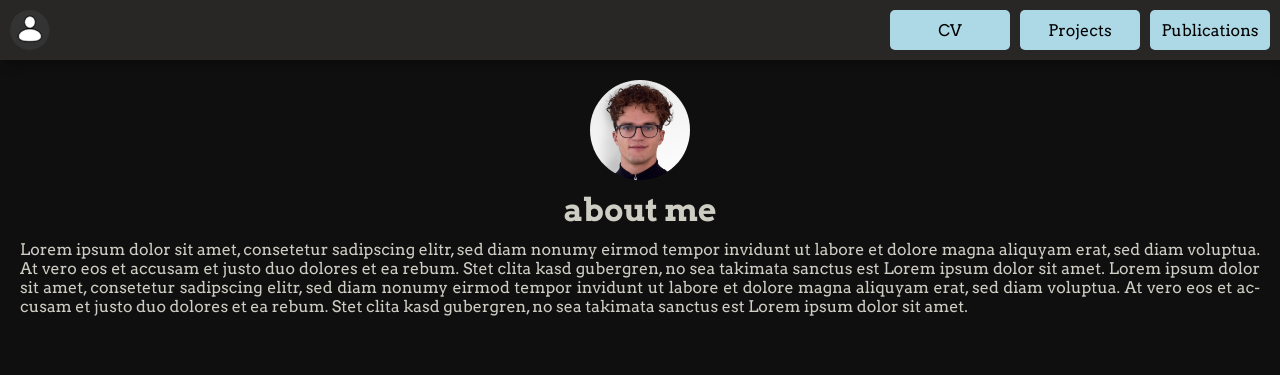
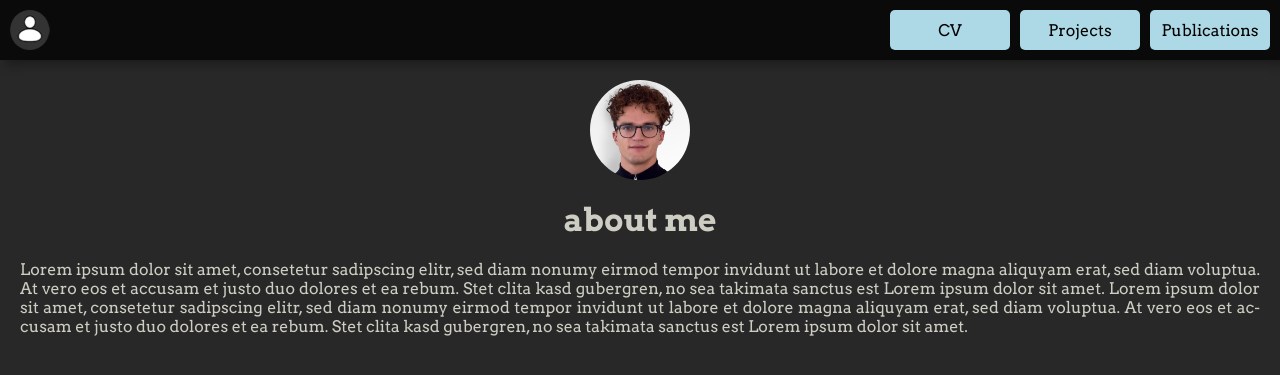
Before and after one commit to eliassteiner1/portfolio, a Jekyll site: the page built from pages/home.html, in a window 1280 px wide. Shown: the top 375 px of the page. Built offline with Jekyll 4.4.1, drawn with Linux system fonts in a browser that asks for light colours.

Commit message:
more functionality, basic card layout for projects, reworked navbar

```diff
--- a/_includes/nav.html
+++ b/_includes/nav.html
@@ -13,11 +13,11 @@
 
     <!-- populates nav bar with all info found at the beginning -->
     {% for p in nav_pages %}
-        <a href="{{ p.url | relative_url }}" class="nav-button hideOnMobile">{{ p.title }}</a>
+        <a href="{{ p.url | relative_url }}" class="nav-button hideOnMobile {% if p.url == page.url %}active{% endif %}">{{ p.title }}</a>
     {% endfor %}
 
     <!-- menu icon is separate again -->
-    <svg class="menu-button"  onclick=showSidebar() xmlns="http://www.w3.org/2000/svg" width="40" height="40" viewBox="0 0 24 24" fill="none" stroke="currentColor" stroke-width="2" stroke-linecap="round" stroke-linejoin="round" class="lucide lucide-menu preview-icon"><path d="M4 5h16"/><path d="M4 12h16"/><path d="M4 19h16"/></svg>
+    <svg class="menu-button"  onclick=showSidebar() xmlns="http://www.w3.org/2000/svg" width="40" height="40" viewBox="0 0 24 24" fill="none" stroke="white" stroke-width="2" stroke-linecap="round" stroke-linejoin="round" class="lucide lucide-menu preview-icon"><path d="M4 5h16"/><path d="M4 12h16"/><path d="M4 19h16"/></svg>
 
 </nav>
 
@@ -33,7 +33,7 @@
 
     <!-- populates nav bar with all info found at the beginning -->
     {% for p in nav_pages %}
-        <a href="{{ p.url | relative_url }}" class="nav-button">{{ p.title }}</a>
+        <a href="{{ p.url | relative_url }}" onclick=navigateFromSidebar(event) class="nav-button {% if p.url == page.url %}active{% endif %}">{{ p.title }}</a>
     {% endfor %}
 
 </div>
--- a/assets/css/style.css
+++ b/assets/css/style.css
@@ -87,7 +87,7 @@
 /* ================================================================================================================== */
 
 body {
-  background-color: #100F0F;
+  background-color: rgb(40, 40, 40);
 }
 
 h1 {
@@ -111,11 +111,70 @@
   flex-direction: column;
   justify-content: flex-start;
   align-items: center;
-  gap: 10px;
+  gap: 20px;
   margin-top: 20px;
   margin-left: 20px;
   margin-right: 20px;
 }
+
+
+
+.project-grid{
+  display: grid;
+  width: 100%;
+  gap: 20px;
+  /* this will generate as many columns as possible, while respecting the column widh of minimum 300px, and upper limit is adjusted to fill the entire viewport */
+  grid-template-columns: repeat(auto-fit, minmax(300px, 1fr));
+  justify-content: center;
+}
+
+.project-item {
+  background-color: rgb(10, 10, 10);
+  /* fills the automatically determined columns */
+  width: 100%;
+  /* an aspect ratio is set so that the height is determined according to the column widths */
+  border-radius: 20px;
+  padding: 10px;
+
+  display: grid;
+  grid-template-areas: "stack";
+
+  transition: transform 0.2s ease-in-out;
+}
+
+.project-item:hover {
+  transform: scale(1.03);
+}
+
+.project-bgimg {
+  grid-area: stack;
+
+  width: 100%;
+  /* this now determines the cards aspect ratio! */
+  aspect-ratio: 1.414;
+  /* this prevents the image from becoming distorted */
+  object-fit: cover;
+  /* this chooses which part of the image to show, if it's too large */
+  object-position: center;
+
+  border-radius: 10px;
+}
+
+.project-dsc {
+  grid-area: stack;
+  align-self: end;
+
+  background-color: rgba(0, 0, 0, 0.5);
+  color: white;
+  backdrop-filter: blur(2px);
+
+  padding: 20px;
+  border-bottom-left-radius: 10px;
+  border-bottom-right-radius: 10px;
+  overflow: hidden;
+
+}
+
 
 
 /* ================================================================================================================== */
@@ -124,7 +183,7 @@
 
 
 nav {
-  background-color: #282726;
+  background-color: rgb(10, 10, 10);
   box-shadow: 5px 5px 10px rgba(0, 0, 0, 0.3);
   height: 60px;
   display: flex;
@@ -160,9 +219,14 @@
   border-radius: 5px;
 }
 
+.nav-button.active {
+  background-color: firebrick;
+}
+
 .nav-button:hover {
   background-color: aqua;
 }
+
 
 .menu-button {
   display: none;
@@ -181,7 +245,7 @@
   align-items: flex-start;
   /* translates element by 100% of ITS width - so 100% is perfect amount */
   transform: translateX(100%);
-  transition: transform 250ms cubic-bezier(.79,.14,.15,.86), visibility 250ms;
+  transition: transform 200ms ease-in-out, visibility 200ms;
   visibility: hidden;
   gap: 10px;
   padding-top: 10px;
@@ -206,7 +270,7 @@
   background-color: rgba(0, 0, 0, 0.7);
   opacity: 0;
   visibility: hidden;
-  transition: opacity 250ms, visibility 250ms;
+  transition: opacity 200ms, visibility 200ms;
 }
 
 .sidebar-backdrop.open {
--- a/assets/js/main.js
+++ b/assets/js/main.js
@@ -10,3 +10,17 @@
   sidebar.classList.remove("open")
   sidebarBackdrop.classList.remove("open")
 }
+
+// function for achieving that clicks from the sidebar still wait for it to close to feel smooth
+function navigateFromSidebar(event) {
+  // let ctrl/cmd/shift-click open new tabs as usual
+  if (event.ctrlKey || event.metaKey || event.shiftKey) return
+
+  // stops the action of the click (which would be to navigate to a site)
+  event.preventDefault()
+
+  // intercepts the url where the user wanted to go, hides the sidebar waits for 200ms (set to the same amount as sidebar animation time) and then navigate to the requested url.
+  const url = event.currentTarget.href
+  hideSidebar()
+  setTimeout(() => { window.location.href = url }, 200)
+}
```
Also changed, not shown: pages/page2.html (+29 -3 lines), 4 other files. Lines whose indentation alone changed are shown as unchanged.
